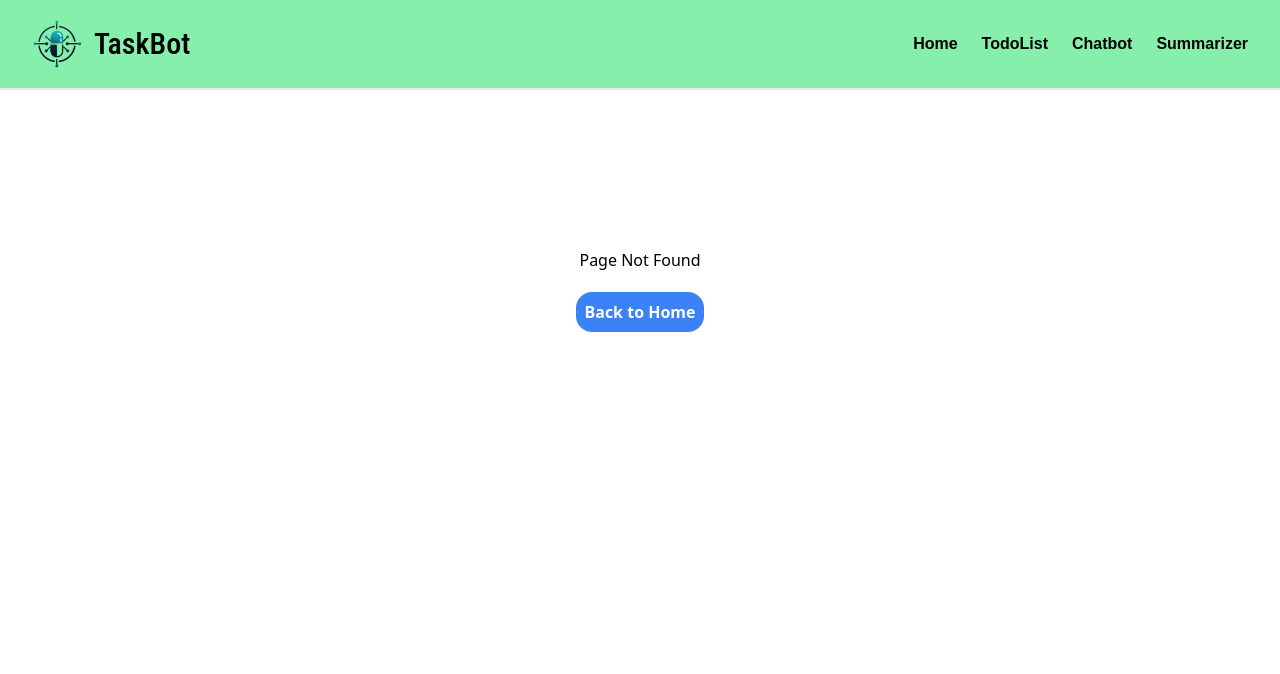
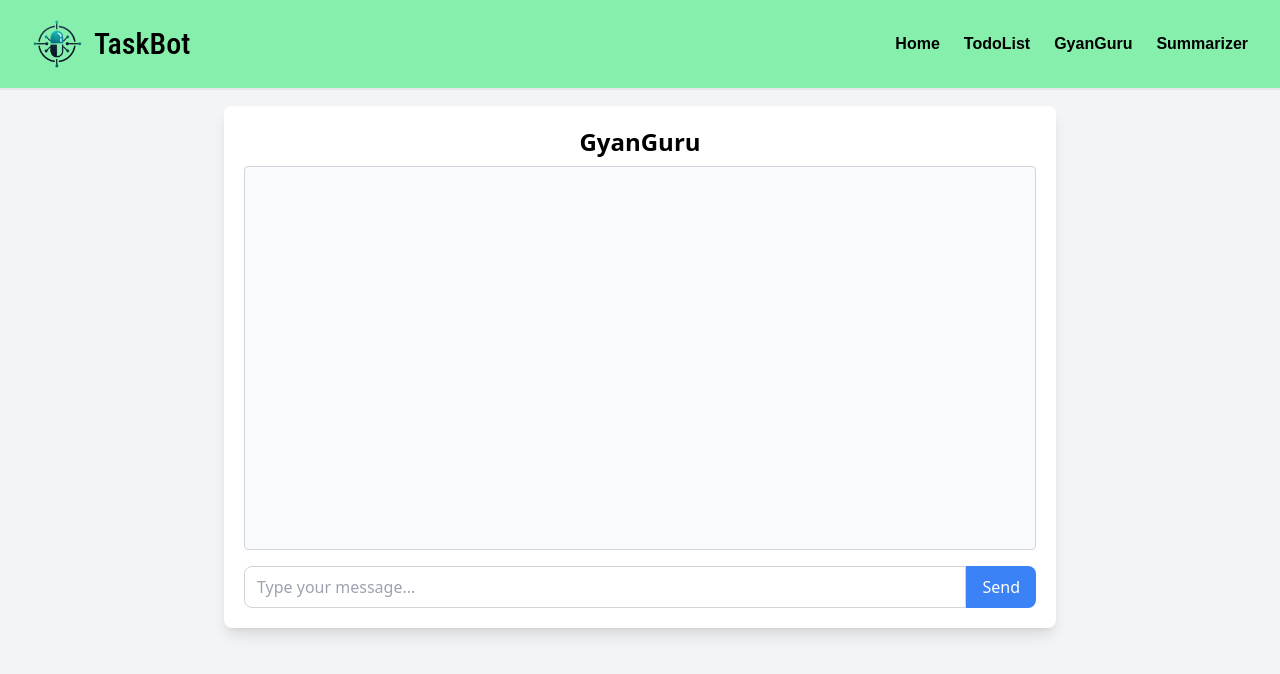
Before and after one commit to kulkarniakashs/taskbot, a Next.js app: page /gyanguru in a window 1280 px wide. Before the commit this address had no page. Shown: the top 674 px of the page. Built offline with nearby package versions, Linux system fonts and the light colour scheme.

Commit message:
added localStorage to chatbot

```diff
--- a/app/chatbot/page.js
+++ b/app/gyanguru/page.js
@@ -11,7 +11,15 @@ export default function Chatbot() {
   const handleInputChange = (event) => {
     setMessage(event.target.value);
   };
+  useEffect(() => {
+      let newChat = JSON.parse(localStorage.getItem("chatStore"));
 
+      if(newChat){
+        setChat(newChat);
+      }
+    return () => {
+    };
+  }, []);
   const handleSendMessage = async() => {
     if (message.trim() !== '') {
       const newMessage = { sender: 'User', text: message };
@@ -22,6 +30,7 @@ export default function Chatbot() {
       // Simulate bot reply
       const botMessage = { sender: 'Bot', text: botReply };
       setChat((prevChat) => [...prevChat, botMessage]);
+      localStorage.setItem('chatStore',JSON.stringify(chat))
     }
   };
 
@@ -38,7 +47,7 @@ export default function Chatbot() {
     <div className="flex flex-col items-center justify-start min-h-[90vh] bg-gray-100">
       <div className="w-full max-w-[65vw] p-5 bg-white rounded-lg shadow-lg mt-4">
         <div className="mb-4">
-          <h2 className="text-2xl font-bold text-center mb-2">Chatbot</h2>
+          <h2 className="text-2xl font-bold text-center mb-2">GyanGuru</h2>
           <div
             id="chatWindow"
             className="h-80 overflow-y-auto border border-gray-300 rounded p-4 bg-gray-50 h-96"
--- a/components/Navbar.js
+++ b/components/Navbar.js
@@ -16,7 +16,7 @@ function Navbar() {
       <ul className='flex justify-between items-end gap-6 kanit-semibold'>
        <li> <Link href="/">Home</Link></li>
        <li> <Link href="/todo" >TodoList</Link></li>
-       <li> <Link href="/chatbot">Chatbot</Link></li>
+       <li> <Link href="/gyanguru">GyanGuru</Link></li>
        <li> <Link href="/summarizer">Summarizer</Link></li>
       </ul>
     </nav>
```
